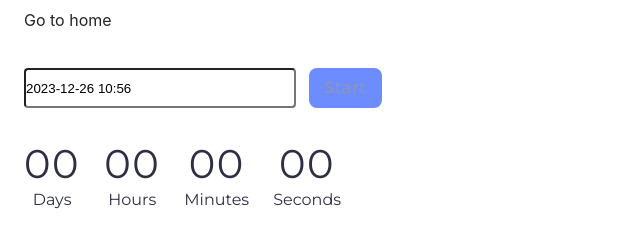
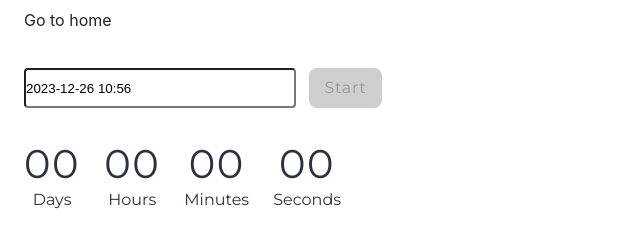
Before and after one commit to SergeyMyronenko/goit-js-hw-10, a website built with Vite: page src/1-timer.html in a window 1280 px wide. In both pictures the pointer is over the button "Start". Shown: the whole page, without its empty margins (0-640 px from the left). Built offline with nearby package versions, Linux system fonts and the light colour scheme.

Commit message:
change btn style

```diff
--- a/src/css/1-timer.css
+++ b/src/css/1-timer.css
@@ -47,6 +47,10 @@ span {
   background-color: #cfcfcf;
   height: 40px;
   border: none;
+}
+
+.btn-start:disabled:hover {
+  background-color: #cfcfcf;
 }
 
 .btn-start {
```
